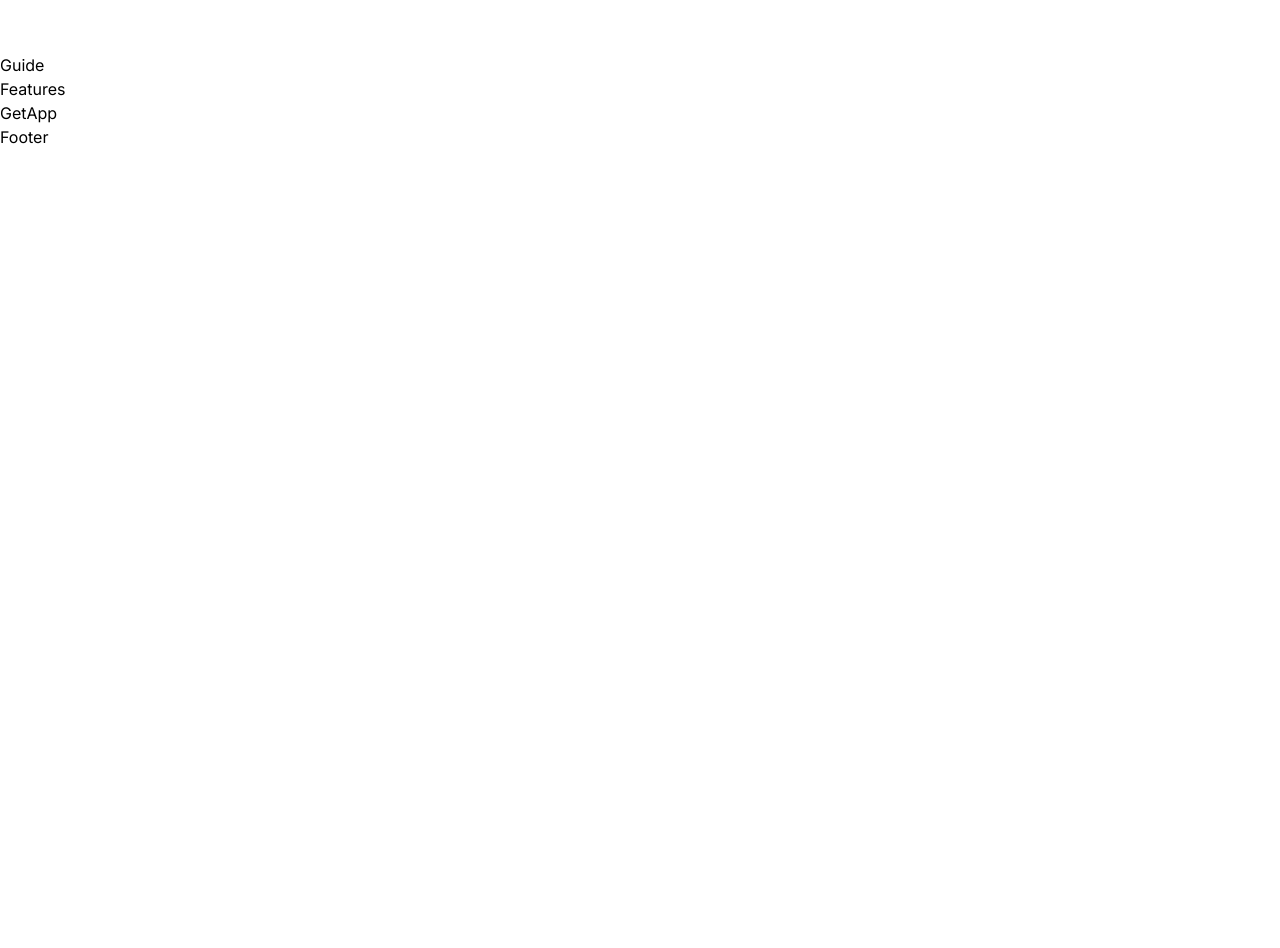
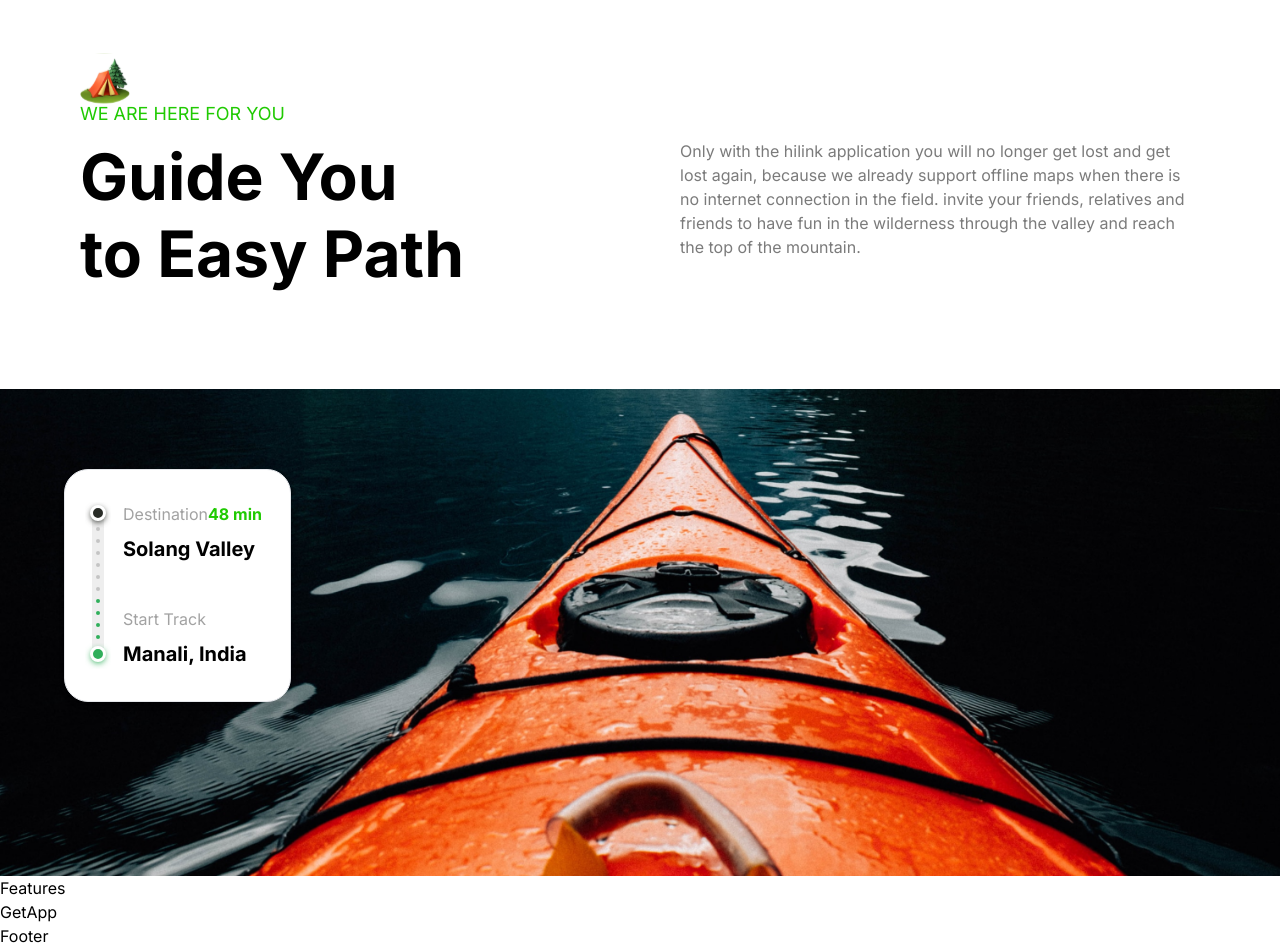
Before and after one commit to ni2-vsv11/next-travel-app, a Next.js app: page / in a window 1280 px wide. Shown: the part 1660-2608 px from the top of the page. Before the commit the page ends 1809 px from the top, so only its background shows below. Built offline with nearby package versions, Linux system fonts and the light colour scheme.

Commit message:
Guide Section Added

```diff
--- a/components/Guide.tsx
+++ b/components/Guide.tsx
@@ -1,8 +1,55 @@
+import Image from 'next/image'
 import React from 'react'
 
 const Guide = () => {
   return (
-    <div>Guide</div>
+   <section className='flexCenter flex-col'>
+    <div className=" padding-container max-container w-full pb-24">
+      <Image src="/camp.svg" alt='camp' width={50}height={50}/>
+      <p className='uppercase regular-18 -mt-1 mb-3 text-[#20ca02]'>
+        We are here for you
+      </p>
+      <div className="flex flex-wrap justify-between gap-5 lg:gap-10">
+        <h2 className='bold-40 lg:bold-64 xl:max-w-[390px]'>Guide You to Easy Path</h2>
+        <p className='regular-16 text-gray-30 xl:max-w-[520px]'>Only with the hilink application you will no longer get lost and get lost again, because we already support offline maps when there is no internet connection in the field.
+          invite your friends, relatives and friends to have fun in the wilderness through the valley and reach the top of the mountain.
+        </p>
+      </div>
+    </div>
+    <div className="flexCenter max-container relative w-full ">
+      <Image
+        src="/boat.png"
+        alt="boat"
+        width={1440}
+        height={580}
+        className='w-full object-cover object-center 2xl:rounded-5xl'
+      />
+      <div className="absolute flex bg-white py-8 pl-5 pr-7 gap-3 rounded-3xl border shadow-md md:left-[5%] lg:top-20">
+       <Image
+         src="/meter.svg"
+         alt='meter'
+         width={16}
+         height={158}
+         className='h-full w-auto'
+       />
+       <div className="flexBetween flex-col ">
+         <div className="flex w-full flex-col">
+           <div className="flexBetween w-full">
+            <p className='regular-16 text-gray-20'> Destination </p>
+            <p className='bold-16 text-[#20ca02]'> 48 min</p>
+           </div>
+           <p className='bold-20 mt-2'>Solang Valley</p>
+         </div>
+
+         <div className="flex w-full flex-col">
+            <p className='regular-16 text-gray-20'>Start Track</p>
+
+           <h4 className='bold-20 mt-2 whitespace-nowrap'>Manali, India</h4>
+         </div>
+       </div>
+      </div>
+    </div>
+   </section>
   )
 }
 
```
